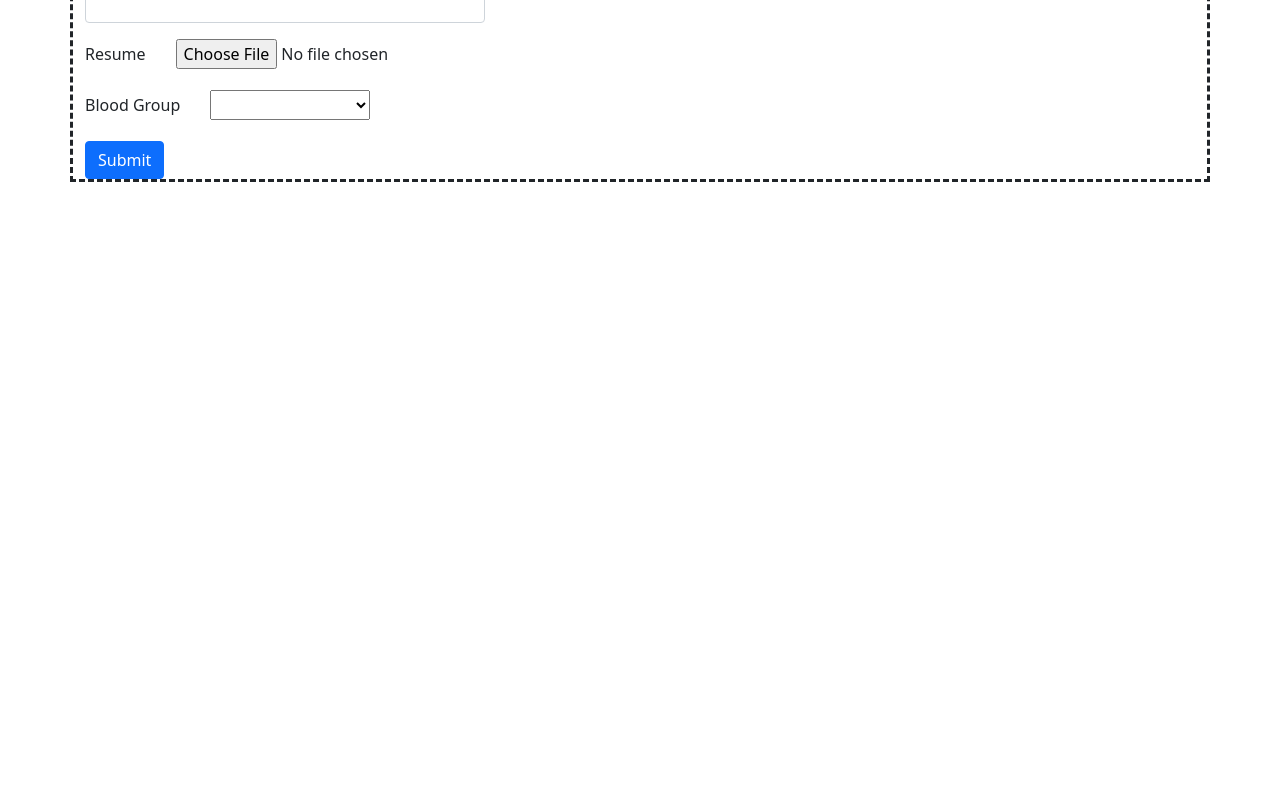
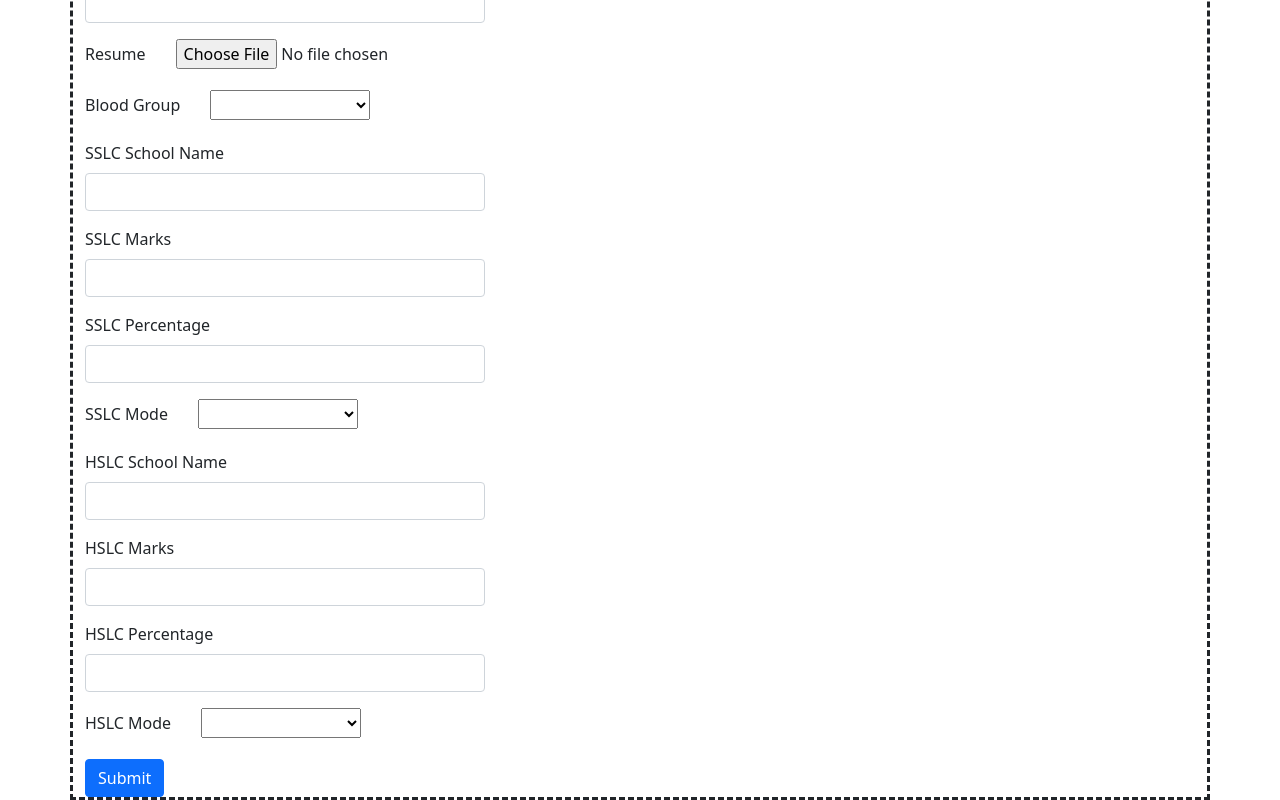
Before and after one commit to sharathkaarthick/Angular-Forms, an Angular app: page /template-form in a window 1280 px wide. Shown: the part 665-1465 px from the top of the page. Before the commit the page ends 847 px from the top, so only its background shows below. Built offline with nearby package versions, Linux system fonts and the light colour scheme.

Commit message:
added services

```diff
--- a/src/app/app.module.ts
+++ b/src/app/app.module.ts
@@ -13,7 +13,7 @@ import { HomeComponent } from './home/home.component';
     AppComponent,
     ReactiveFormComponent,
     TemplateFormComponent,
-    HomeComponent
+    HomeComponent,
   ],
   imports: [
 
--- /dev/null
+++ b/src/app/form-submit.service.ts
@@ -0,0 +1,14 @@
+import { Injectable } from '@angular/core';
+
+@Injectable({
+  providedIn: 'root'
+})
+export class FormSubmitService {
+
+  constructor() { }
+
+  setData(data:any)
+  {
+    console.log(data)
+  }
+}
--- a/src/app/reactive-form/reactive-form.component.html
+++ b/src/app/reactive-form/reactive-form.component.html
@@ -182,7 +182,17 @@
 
     <div class="mb-3">
       <label for="resume" class="form-label">Resume</label>
-      <input type="file" name="filename" id="resume" class="resume" />
+      <input
+        id="resume"
+        type="file"
+        class="resume"
+        (change)="onFileSelect($event)"
+        formControlName="resume"
+        [ngClass]="{ 'is-invalid': submitted && f.resume.errors }"
+      />
+      <div *ngIf="submitted && f.resume.errors" class="invalid-feedback">
+        <div *ngIf="f.resume.errors.required">Resume is required</div>
+      </div>
     </div>
 
     <div class="mb-3">
--- a/src/app/reactive-form/reactive-form.component.ts
+++ b/src/app/reactive-form/reactive-form.component.ts
@@ -1,5 +1,12 @@
 import { Component, OnInit } from '@angular/core';
-import { FormBuilder, FormGroup, Validators, FormControl, AbstractControl } from '@angular/forms';
+import { FormBuilder, FormGroup, Validators, AbstractControl } from '@angular/forms';
+
+import { FormSubmitService } from '../form-submit.service';
+
+interface FileUpload {
+  fileId: number;
+  fileName: string;
+}
 
 @Component({
   selector: 'app-reactive-form',
@@ -21,7 +28,11 @@ job!:FormGroup
   hslc_mrk!:number
   hslc_pc!:number;
 
-  constructor(private formbuilder:FormBuilder) { }
+  files!: FileUpload[];
+
+  constructor(private formbuilder:FormBuilder, private form_submit:FormSubmitService) {
+
+  }
 
   get f() { return this.job.controls; }
 
@@ -29,13 +40,14 @@ job!:FormGroup
     this.job = this.formbuilder.group({
       name:['', [Validators.required, Validators.minLength(3)]],
       dob:[null,Validators.required],
-      age:[this.showAge, [Validators.min(18)]],
+      age:[this.showAge, [Validators.min(18), Validators.max(30)]],
       gender:[null, [Validators.required]],
       email:[null, [Validators.required, Validators.pattern("[a-zA-Z0-9.-_]{6,}@[a-zA-Z.-]{3,}[.]{1}[a-zA-Z]{2,}")]],
       role:[null, Validators.required],
       experience:['', [Validators.required,Validators.min(2), Validators.max(5)]],
       prev_comp:['', [Validators.required, Validators.minLength(3), Validators.maxLength(50)]],
       prev_comp_exp:['', [Validators.required,Validators.min(2), (control: AbstractControl) => Validators.max(this.prev_exp)(control)]],
+      resume:['', Validators.required],
       blood:[null, Validators.required],
       sslc_schl:['', [Validators.required, Validators.minLength(3)]],
       sslc_mark:['', [Validators.required,Validators.min(175), Validators.max(500)]],
@@ -71,6 +83,18 @@ job!:FormGroup
     }
   }
 
+  onFileSelect(event:any) {
+    let f = event.target.files[0];
+    let newFile: FileUpload = {
+      fileId: 1,
+      fileName: f.name
+    }
+    if (!this.files) {
+      this.files = new Array();
+    }
+    this.files.push(newFile);
+  }
+
   onSubmit() {
     this.submitted = true;
 
@@ -78,7 +102,7 @@ job!:FormGroup
     if (this.job.invalid) {
         return;
     }
-    console.log(this.job.value)
+    this.form_submit.setData(this.job.value)
 }
 
 
--- a/src/app/template-form/template-form.component.html
+++ b/src/app/template-form/template-form.component.html
@@ -218,7 +218,20 @@
 
     <div class="mb-3">
       <label for="resume" class="form-label">Resume</label>
-      <input id="resume" name="resume" type="file" class="resume" required />
+      <input
+        id="resume"
+        name="resume"
+        type="file"
+        class="resume"
+        required
+        (change)="onFileSelect($event)"
+        [(ngModel)]="model.resume"
+        #resume="ngModel"
+        [ngClass]="{ 'is-invalid': f.submitted && resume.invalid }"
+      />
+      <div *ngIf="f.submitted && resume.invalid" class="invalid-feedback">
+        <div *ngIf="resume.errors?.required">Resume is required</div>
+      </div>
     </div>
 
     <div class="mb-3">
@@ -244,33 +257,195 @@
       </div>
     </div>
 
-    <!--
     <div class="mb-3">
       <label for="sslc_schl" class="form-label">SSLC School Name</label>
-      <input type="text" class="form-control" id="sslc_schl" />
+      <input
+        id="sslc_schl"
+        name="sslc_schl"
+        type="text"
+        class="form-control"
+        required
+        minlength="3"
+        [(ngModel)]="model.sslc_schl"
+        #sslc_schl="ngModel"
+        [ngClass]="{ 'is-invalid': f.submitted && sslc_schl.invalid }"
+      />
+      <div *ngIf="f.submitted && sslc_schl.errors" class="invalid-feedback">
+        <div *ngIf="sslc_schl.errors?.required">
+          SSLC School Name is required
+        </div>
+        <div *ngIf="sslc_schl.errors?.minlength">
+          SSLC School Name should be atleast 3 characters long
+        </div>
+      </div>
     </div>
 
     <div class="mb-3">
       <label for="sslc_mark" class="form-label">SSLC Marks</label>
-      <input type="number" class="form-control" id="sslc_mark" />
+      <input
+        id="sslc_mark"
+        name="sslc_mark"
+        type="number"
+        class="form-control"
+        required
+        min="175"
+        max="500"
+        (change)="sslcPercent()"
+        [(ngModel)]="model.sslc_mark"
+        #sslc_mark="ngModel"
+        [ngClass]="{ 'is-invalid': f.submitted && sslc_mark.invalid }"
+      />
+      <div *ngIf="f.submitted && sslc_mark.invalid" class="invalid-feedback">
+        <div *ngIf="sslc_mark.errors?.required">SSLC Marks is required</div>
+        <div *ngIf="sslc_mark.errors?.min">
+          SSLC Marks is below the minimum marks
+        </div>
+        <div *ngIf="sslc_mark.errors?.max">
+          SSLC Marks is above the maximum marks
+        </div>
+      </div>
     </div>
 
     <div class="mb-3">
       <label for="sslc_prc" class="form-label">SSLC Percentage</label>
-      <input type="number" class="form-control" id="sslc_prc" />
+      <input
+        id="sslc_prc"
+        name="sslc_prc"
+        type="number"
+        class="form-control"
+        required
+        min="35"
+        max="100"
+        [(ngModel)]="model.sslc_prc"
+        #sslc_prc="ngModel"
+        [ngClass]="{ 'is-invalid': f.submitted && sslc_prc.invalid }"
+      />
+      <div *ngIf="submitted && sslc_prc.invalid" class="invalid-feedback">
+        <div *ngIf="sslc_prc.errors?.required">SSLC Percentage is required</div>
+        <div *ngIf="sslc_prc.errors?.min">
+          SSLC Percentage is below the minimum percentage
+        </div>
+        <div *ngIf="sslc_prc.errors?.max">
+          SSLC Percentage is above the maximum percentage
+        </div>
+      </div>
     </div>
 
     <div class="mb-3">
       <label for="sslc_mode" class="form-label">SSLC Mode</label>
-      <select class="dropdown" id="sslc_mode">
-        <option>Choose</option>
+      <select
+        id="sslc_mode"
+        name="sslc_mode"
+        class="dropdown"
+        required
+        [(ngModel)]="model.sslc_mode"
+        #sslc_mode="ngModel"
+        [ngClass]="{ 'is-invalid': f.submitted && sslc_mode.invalid }"
+      >
         <option>Stateboard</option>
         <option>CBSE</option>
         <option>ICSE</option>
         <option>Other</option>
       </select>
+      <div *ngIf="f.submitted && sslc_mode.invalid" class="invalid-feedback">
+        <div *ngIf="sslc_mode.errors?.required">SSLC Mode is required</div>
+      </div>
     </div>
--->
+
+    <div class="mb-3">
+      <label for="hslc_schl" class="form-label">HSLC School Name</label>
+      <input
+        id="hslc_schl"
+        name="hslc_schl"
+        type="text"
+        class="form-control"
+        required
+        minlength="3"
+        [(ngModel)]="model.hslc_schl"
+        #hslc_schl="ngModel"
+        [ngClass]="{ 'is-invalid': f.submitted && hslc_schl.invalid }"
+      />
+      <div *ngIf="f.submitted && hslc_schl.errors" class="invalid-feedback">
+        <div *ngIf="hslc_schl.errors?.required">
+          HSLC School Name is required
+        </div>
+        <div *ngIf="hslc_schl.errors?.minlength">
+          HSLC School Name should be atleast 3 characters long
+        </div>
+      </div>
+    </div>
+
+    <div class="mb-3">
+      <label for="hslc_mark" class="form-label">HSLC Marks</label>
+      <input
+        id="hslc_mark"
+        name="hslc_mark"
+        type="number"
+        class="form-control"
+        required
+        min="420"
+        max="1200"
+        (change)="hslcPercent()"
+        [(ngModel)]="model.hslc_mark"
+        #hslc_mark="ngModel"
+        [ngClass]="{ 'is-invalid': f.submitted && hslc_mark.invalid }"
+      />
+      <div *ngIf="f.submitted && hslc_mark.invalid" class="invalid-feedback">
+        <div *ngIf="hslc_mark.errors?.required">HSLC Marks is required</div>
+        <div *ngIf="hslc_mark.errors?.min">
+          HSLC Marks is below the minimum marks
+        </div>
+        <div *ngIf="hslc_mark.errors?.max">
+          HSLC Marks is above the maximum marks
+        </div>
+      </div>
+    </div>
+
+    <div class="mb-3">
+      <label for="hslc_prc" class="form-label">HSLC Percentage</label>
+      <input
+        id="hslc_prc"
+        name="hslc_prc"
+        type="number"
+        class="form-control"
+        required
+        min="35"
+        max="100"
+        [(ngModel)]="model.hslc_prc"
+        #hslc_prc="ngModel"
+        [ngClass]="{ 'is-invalid': f.submitted && hslc_prc.invalid }"
+      />
+      <div *ngIf="submitted && hslc_prc.invalid" class="invalid-feedback">
+        <div *ngIf="hslc_prc.errors?.required">HSLC Percentage is required</div>
+        <div *ngIf="hslc_prc.errors?.min">
+          HSLC Percentage is below the minimum percentage
+        </div>
+        <div *ngIf="hslc_prc.errors?.max">
+          HSLC Percentage is above the maximum percentage
+        </div>
+      </div>
+    </div>
+
+    <div class="mb-3">
+      <label for="hslc_mode" class="form-label">HSLC Mode</label>
+      <select
+        id="hslc_mode"
+        name="hslc_mode"
+        class="dropdown"
+        required
+        [(ngModel)]="model.hslc_mode"
+        #hslc_mode="ngModel"
+        [ngClass]="{ 'is-invalid': f.submitted && hslc_mode.invalid }"
+      >
+        <option>Stateboard</option>
+        <option>CBSE</option>
+        <option>ICSE</option>
+        <option>Other</option>
+      </select>
+      <div *ngIf="f.submitted && hslc_mode.invalid" class="invalid-feedback">
+        <div *ngIf="hslc_mode.errors?.required">HSLC Mode is required</div>
+      </div>
+    </div>
 
     <button type="submit" class="btn btn-primary">Submit</button>
   </form>
--- a/src/app/template-form/template-form.component.ts
+++ b/src/app/template-form/template-form.component.ts
@@ -1,4 +1,11 @@
 import { Component, OnInit } from '@angular/core';
+
+import { FormSubmitService } from '../form-submit.service';
+
+interface FileUpload {
+  fileId: number;
+  fileName: string;
+}
 
 @Component({
   selector: 'app-template-form',
@@ -7,12 +14,15 @@ import { Component, OnInit } from '@angular/core';
 })
 export class TemplateFormComponent implements OnInit {
 model:any={}
-resume:any
+
 submitted = false;
   showAge!: number;
   prev_exp!:number;
 
-  constructor() { }
+
+  files!: FileUpload[];
+
+  constructor( private form_submit:FormSubmitService) { }
 
   ngOnInit(): void {
     this.prev_exp = this.model.prev_exp
@@ -30,9 +40,38 @@ submitted = false;
     }
   }
 
+  sslcPercent(){
+    if(this.model.sslc_mark){
+      const sslc_mrk = this.model.sslc_mark;
+      const sslc_pc = Math.round((sslc_mrk/500)*100)
+      this.model.sslc_prc = (sslc_pc)
+    }
+  }
+
+  hslcPercent(){
+    if(this.model.hslc_mark){
+      const hslc_mrk = this.model.hslc_mark;
+      const hslc_pc = Math.round((hslc_mrk/1200)*100)
+      this.model.hslc_prc = (hslc_pc)
+    }
+  }
+
+  onFileSelect(event:any) {
+    let f = event.target.files[0];
+    let newFile: FileUpload = {
+      fileId: 1,
+      fileName: f.name
+    }
+    if (!this.files) {
+      this.files = new Array();
+    }
+    this.files.push(newFile);
+  }
+
   onSubmit(){
     this.submitted=true
     console.log(this.model)
+    this.form_submit.setData(this.model)
   }
 
 }
```
Also changed, not shown: 1 other file (tests, documents, lock files or other folders).
